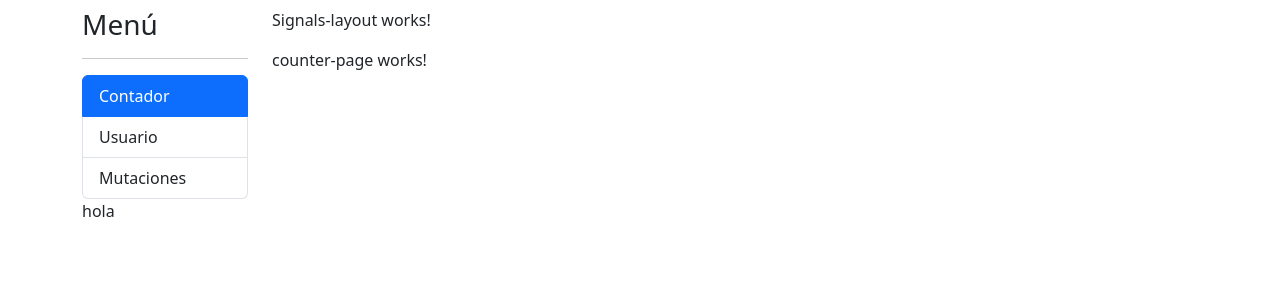
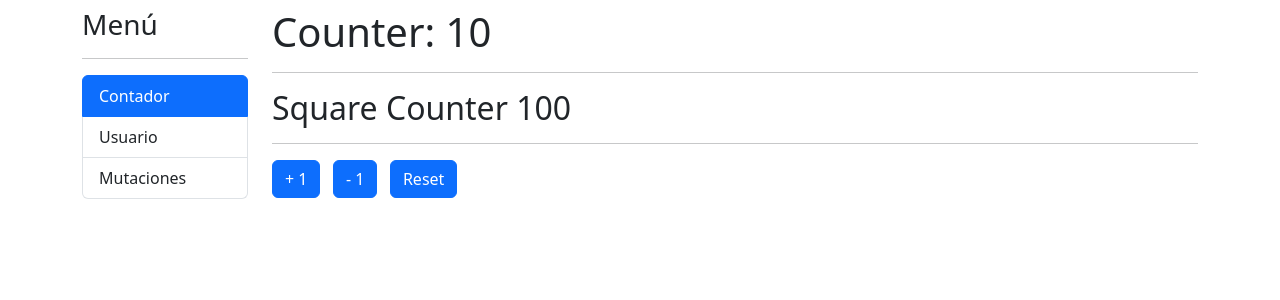
Before and after one commit to lauratnj/angular-bases-10, an Angular app: page /signals/counter in a window 1280 px wide. Shown: the top 300 px of the page. Built offline with nearby package versions, Linux system fonts and the light colour scheme.

Commit message:
Counter Signal

```diff
--- a/src/app/signals/components/side-menu/side-menu.component.html
+++ b/src/app/signals/components/side-menu/side-menu.component.html
@@ -6,7 +6,3 @@
     {{ item.title }}
   </li>
 </ul>
-
-
-
-<p>hola</p>
--- a/src/app/signals/layout/signals-layout/signals-layout.component.html
+++ b/src/app/signals/layout/signals-layout/signals-layout.component.html
@@ -6,7 +6,6 @@
   </div>
 
   <div class="col-10">
-    <p>Signals-layout works!</p>
     <router-outlet />
   </div>
 
--- a/src/app/signals/pages/counter-page/counter-page.component.html
+++ b/src/app/signals/pages/counter-page/counter-page.component.html
@@ -1 +1,11 @@
-<p>counter-page works!</p>
+<h1>Counter: {{ counter() }}</h1>
+<hr>
+<h2>Square Counter {{ squareCounter() }}</h2>
+<hr>
+
+<button (click)="increaseBy(+1)" class="btn btn-primary"> + 1</button>
+&nbsp;
+<button (click)="increaseBy(-1)" class="btn btn-primary"> - 1</button>
+&nbsp;
+<button (click)="counter.set(0)" class="btn btn-primary"> Reset</button>
+&nbsp;
--- a/src/app/signals/pages/counter-page/counter-page.component.ts
+++ b/src/app/signals/pages/counter-page/counter-page.component.ts
@@ -1,4 +1,4 @@
-import { Component } from '@angular/core';
+import { Component, computed, signal } from '@angular/core';
 
 @Component({
   templateUrl: './counter-page.component.html',
@@ -6,4 +6,12 @@
 })
 export class CounterPageComponent {
 
+  public counter = signal(10);
+  public squareCounter = computed( () => this.counter() * this.counter() );
+
+  increaseBy(value: number) {
+
+    this.counter.update( current => current + value );
+  }
+
 }
```
